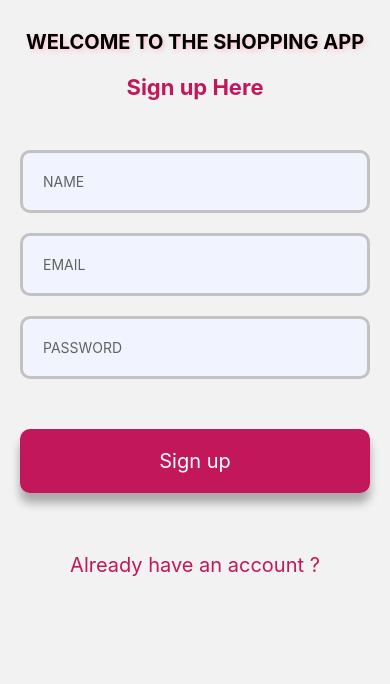
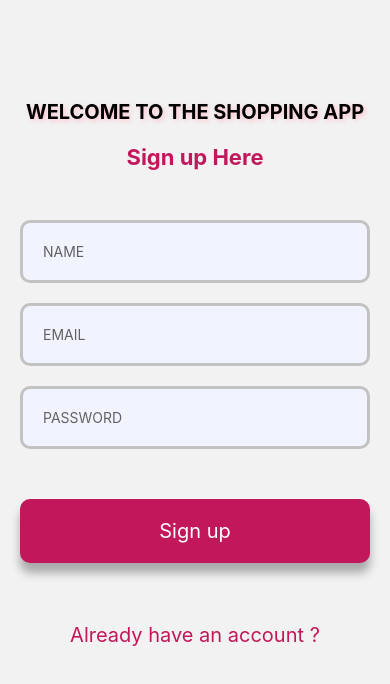
Before and after one commit to Digitalmarket3101p/Shoppin_App, a React Native app: screen /Signup in a window 390 px wide. Shown: the top 684 px of the page. Built offline with nearby package versions, Linux system fonts and the light colour scheme.

Commit message:
add font style

```diff
--- a/screens/home/Login.js
+++ b/screens/home/Login.js
@@ -49,20 +49,20 @@ const Login = ({navigation: {navigate}}) => {
   return (
     <SafeAreaView>
       <View style={{padding: 20}}>
-      <View style={{alignItems: 'center'}}>
-          <Text style={{
+        <View style={{alignItems: 'center'}}>
+          <Text
+            style={{
+              textShadowColor: 'pink', // Set the shadow color to pink
+              textShadowOffset: {width: 2, height: 2}, // Set the shadow offset
+              textShadowRadius: 5,
               fontSize: 20,
               color: 'black',
               marginVertical: 10,
               fontWeight: 'bold',
-              textShadowColor: 'pink',  // Set the shadow color to pink
-              textShadowOffset: { width: 2, height: 2 },  // Set the shadow offset
-              textShadowRadius: 5, fontSize: 20,
-              color: 'black',
-              marginVertical: 10,
-              fontWeight: 'bold',
-              shadowColor:'pink'
-            }}>WELCOME TO THE SHOPPING APP</Text>
+              marginTop:80
+            }}>
+            WELCOME TO THE SHOPPING APP
+          </Text>
         </View>
         <View style={{alignItems: 'center'}}>
           <Text
@@ -111,7 +111,8 @@ const Login = ({navigation: {navigate}}) => {
             navigate('Signup');
           }}
           style={{padding: 20, marginVertical: 30}}>
-          <Text style={{color: Colors.primary, textAlign: 'center', fontSize: 20}}>
+          <Text
+            style={{color: Colors.primary, textAlign: 'center', fontSize: 20}}>
             Create new account ?
           </Text>
         </TouchableOpacity>
--- a/screens/home/SignUp.js
+++ b/screens/home/SignUp.js
@@ -52,19 +52,21 @@ const SignUp = ({navigation: {navigate}}) => {
     <SafeAreaView>
       <View style={{padding: 20}}>
         <View style={{alignItems: 'center'}}>
-          <Text style={{
+          <Text
+            style={{
+              textShadowColor: 'pink', // Set the shadow color to pink
+              textShadowOffset: {width: 2, height: 2}, // Set the shadow offset
+              textShadowRadius: 5,
               fontSize: 20,
               color: 'black',
               marginVertical: 10,
               fontWeight: 'bold',
-              textShadowColor: 'pink',  // Set the shadow color to pink
-              textShadowOffset: { width: 2, height: 2 },  // Set the shadow offset
-              textShadowRadius: 5, fontSize: 20,
-              color: 'black',
-              marginVertical: 10,
-              fontWeight: 'bold',
-              shadowColor:'pink'
-            }}>WELCOME TO THE SHOPPING APP</Text>
+              shadowColor: 'pink',
+              marginTop:80
+
+            }}>
+            WELCOME TO THE SHOPPING APP
+          </Text>
         </View>
         <View style={{alignItems: 'center'}}>
           <Text
```
